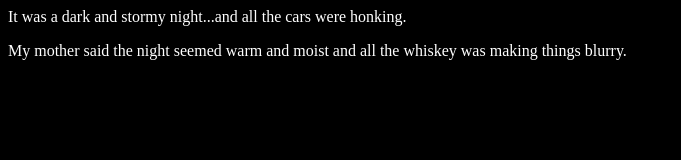
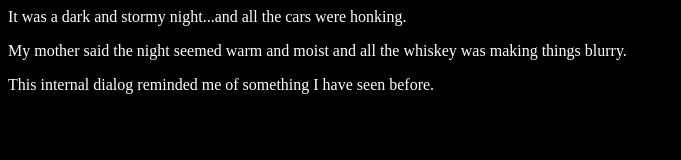
Before and after one commit to jcl1979/fireside-story, a plain HTML site: page index.html in a window 1280 px wide. Shown: the whole page, without its empty margins (0-681 px from the left). Drawn offline with Linux system fonts and the light colour scheme.

Commit message:
throw momma

```diff
--- a/index.html
+++ b/index.html
@@ -5,5 +5,7 @@
     <body>
       <p>It was a dark and stormy night...and all the cars were honking.</p>
       <p>My mother said the night seemed warm and moist and all the whiskey was making things blurry.</p>
+      <p>This internal dialog reminded me of something I have seen before.</p>
     </body>
+
   </html>
```
